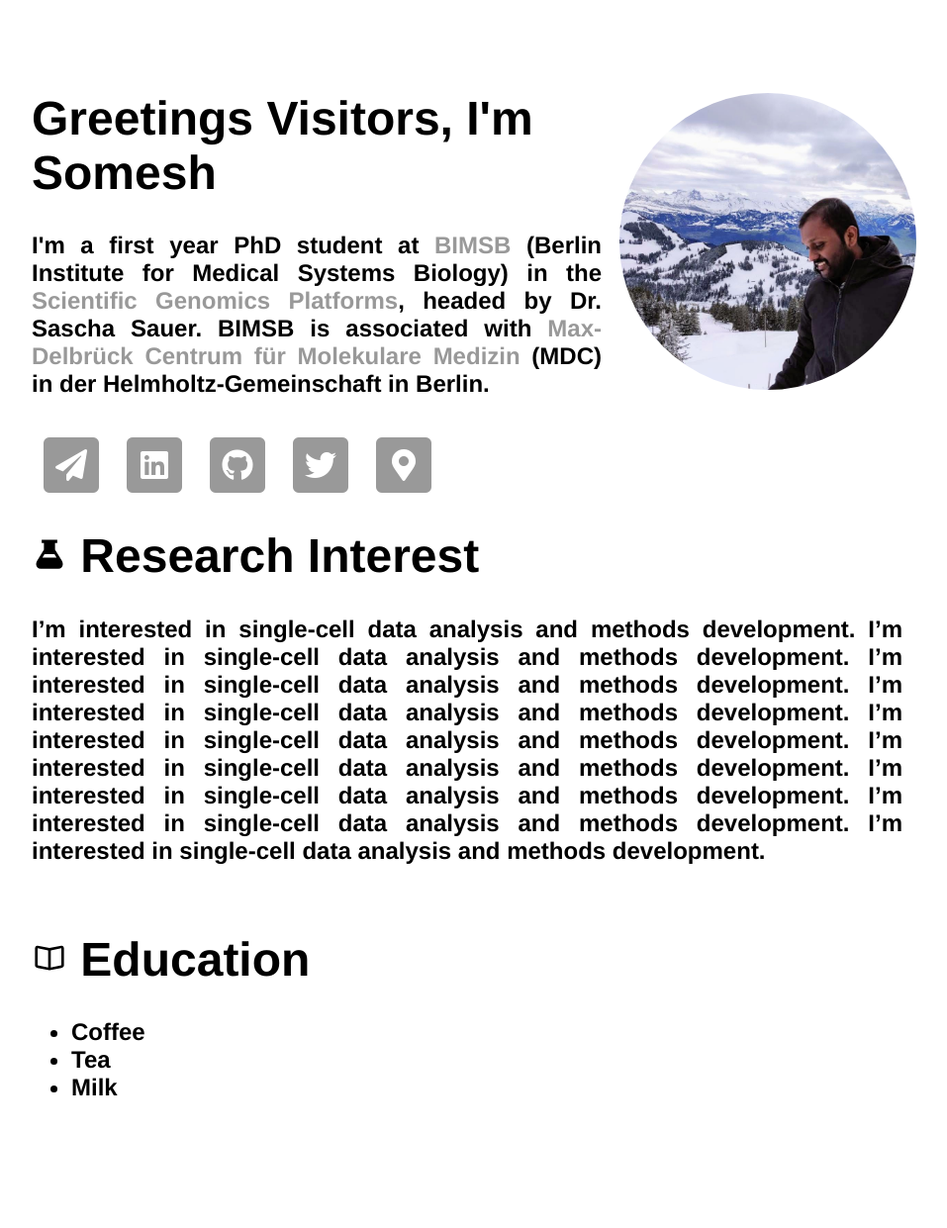
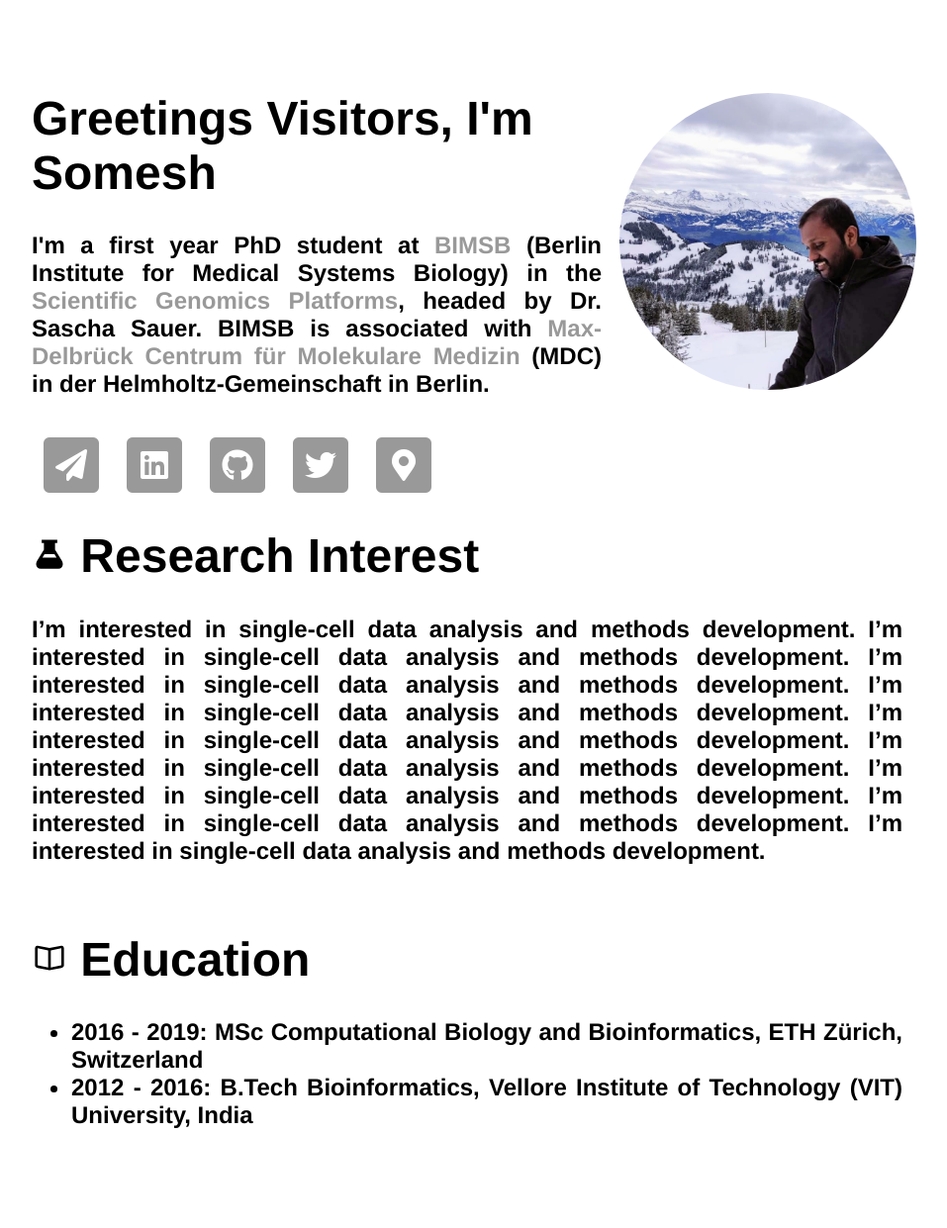
Before and after one commit to saisomesh2594/saisomesh2594.github.io, a Jekyll site: the page built from index.html, in a window 1280 px wide. Shown: the whole page at 99% size, without its empty margins (160-1117 px from the left). Built offline with Jekyll 4.4.1, drawn with Linux system fonts in a browser that asks for light colours; before the commit the page ends 1213 px from its top, so only the background shows below that.

Commit message:
add university

```diff
--- a/index.html
+++ b/index.html
@@ -81,9 +81,9 @@ title: Somesh Sai, Just Another Bioinformatician
 			<h1><ion-icon name="book"></ion-icon> Education </h1>
 			<article><h2>
 				<ul style="list-style-type:disc;">
-  				<li>Coffee</li>
-  				<li>Tea</li>
-  				<li>Milk</li>
+  				<li>2016 - 2019: MSc Computational Biology and Bioinformatics, ETH Zürich, Switzerland</li>
+  				<li>2012 - 2016: B.Tech Bioinformatics, Vellore Institute of Technology (VIT) University, India</li>
+
 				</ul>
 			</h2></article>
 		</div>
```
